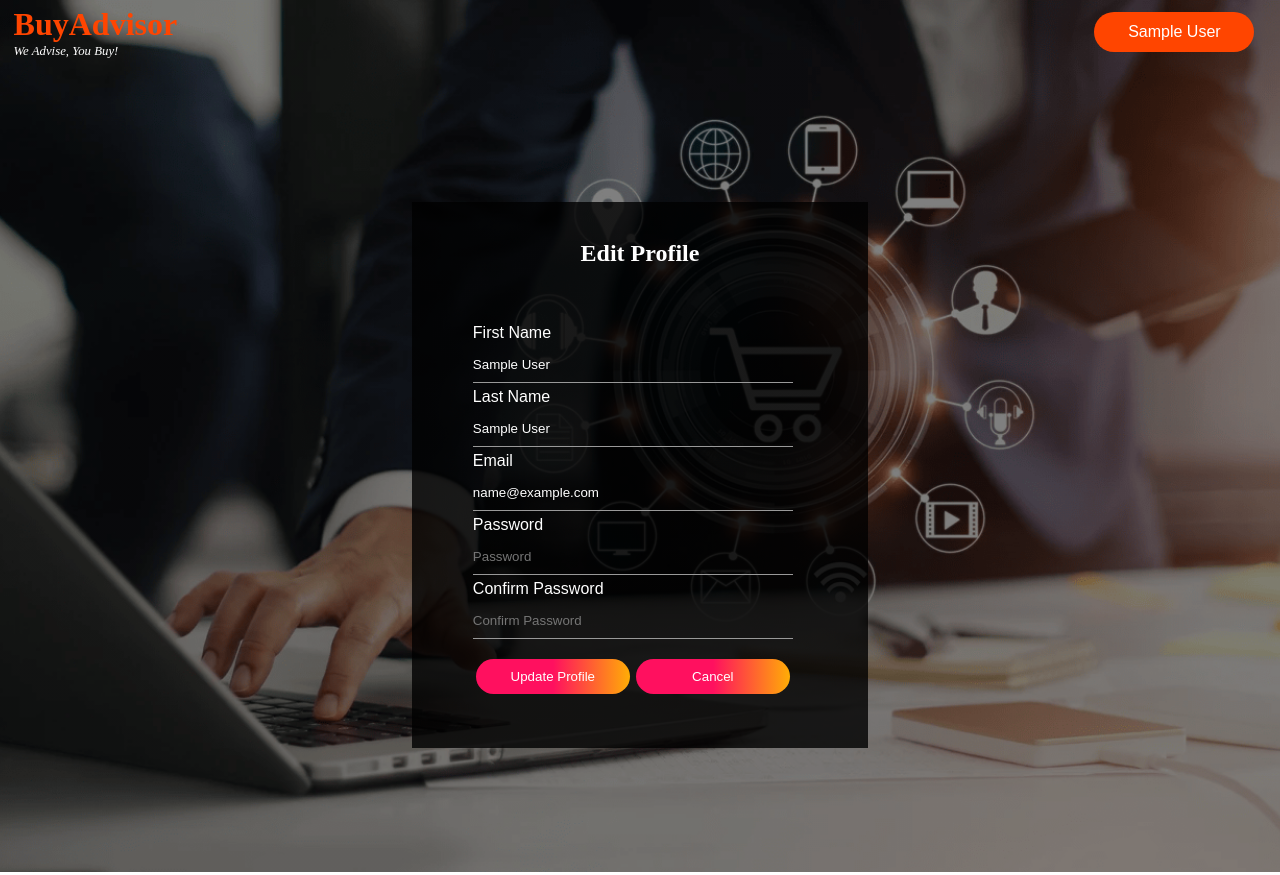
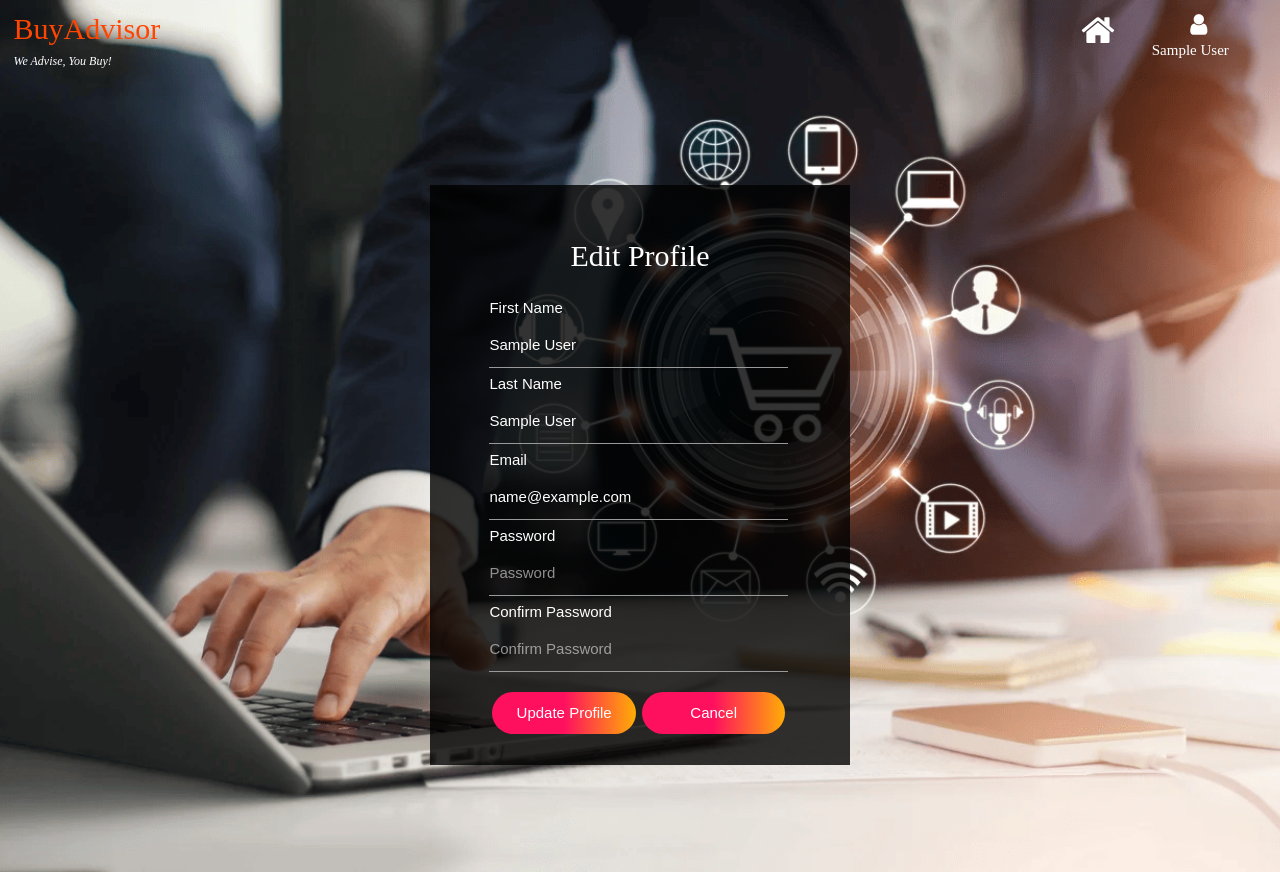
Before and after one commit to ionathomas/BuyAdvisor, a Flask app: page /editProfile in a window 1280 px wide. Run offline with Flask 3, Linux system fonts and the light colour scheme; the visitor is signed in with stand-in values (Sample User, id 1); tables that the repository leaves empty or names only in its code hold one stand-in row (values such as "Sample post").

Commit message:
Implemented and refactored code for BA-17,BA-39,BA-18,BA-40,BA-42,BA-20,BA-48

```diff
--- a/static/css/dashboard.css
+++ b/static/css/dashboard.css
@@ -34,33 +34,19 @@
     font-size: 21px;
 }
 
-.drop-btn {
-    margin: auto;
-    padding: 3%;
-    font-size: 16px;
-    border: none;
-    min-width: 160px;
-    height: 40px;
-    background: orangered;
-    border-radius: 100px;
-    cursor: pointer;
-    color:#fff;
-    transition: 0.4s,ease;
-}
-
 .dropdown {
     position: relative;
     display: inline-block;
     float:right;
     padding: 0.9%;
-    padding-right: 2%;
+    padding-right: 4%;
 }
 
 .dropdown-content {
     display: none;
     position: absolute;
     background-color: #f1f1f1;
-    min-width: 160px;
+    min-width: 140px;
     box-shadow: 0px 8px 16px 0px rgba(0,0,0,0.2);
     z-index: 1;
 }
@@ -83,3 +69,26 @@
     background-color: black;
     color: white;
 }
+
+.w3-xlarge fa fa-user{
+    float: right;
+    color: white;
+    margin: auto;
+}
+
+#user {
+    padding-left: 50%;
+}
+
+#home{
+    float: right;
+    text-align: center;
+    padding-right: 2%;
+    padding-top: 0.9%;
+
+}
+
+#nameOfUser {
+    color: white;
+    font-family: "Bookman Old Style";
+}
--- a/static/css/editProfile.css
+++ b/static/css/editProfile.css
@@ -23,8 +23,8 @@
 }
 
 .form-box {
-    width: 380px;
-    height: 470px;
+    width: 420px;
+    height: 580px;
     position: relative;
     background: linear-gradient(to top, rgba(0,0,0,0.8)20%,rgba(0,0,0,0.8)20%);
     padding: 3%;
@@ -34,13 +34,12 @@
 
 
 .input-group {
-    top: 100px;
     position: absolute;
     width: 320px;
     transition: 0.5s;
     color: white;
     padding-left: 5%;
-    padding-top: 5%;
+    padding-top: 2%;
 }
 
 .input-field {
@@ -91,7 +90,7 @@
     color: crimson;
 }
 
-
+/* MODAL BOX CSS */
 .modal {
     display: none; /* Hidden by default */
     position: absolute; /* Stay in place */
@@ -100,7 +99,7 @@
     padding-top: 10%; /* Location of the box */
     left: 0;
     top: 0;
-    width: 50%; /* Full width */
+    width: 100%; /* Full width */
     height: 100%; /* Full height */
     overflow: auto; /* Enable scroll if needed */
     background-color: rgb(0,0,0); /* Fallback color */
--- a/static/css/logo.css
+++ b/static/css/logo.css
@@ -1,3 +1,10 @@
+body {
+    background-image: url(../img/background.png);
+    background-position: center;
+    background-repeat: no-repeat;
+    background-size: cover;
+}
+
 .navbar{
     width: 100%;
     height: 75px;
@@ -32,15 +39,6 @@
     font-style: oblique;
 }
 
-body {
-    background-image: linear-gradient(to right, rgba(0,0,0,0.5)70%,rgba(0,0,0,0.5)70%),url(../img/background.png);
-    height: 100%;
-    background-position: center;
-    background-repeat: no-repeat;
-    background-size: cover;
-}
-
-
 .btn{
     position: relative;
     float: right;
--- a/templates/dashboard.html
+++ b/templates/dashboard.html
@@ -6,6 +6,9 @@
     {% endblock %}
     <link rel="stylesheet" href="../static/css/dashboard.css">
     <link rel="stylesheet" href="../static/css/logo.css">
+    <link rel="stylesheet" href="https://www.w3schools.com/w3css/4/w3.css">
+    <link rel="stylesheet" href="https://fonts.googleapis.com/icon?family=Material+Icons">
+    <link rel="stylesheet" href="https://cdnjs.cloudflare.com/ajax/libs/font-awesome/4.7.0/css/font-awesome.min.css">
     <style type="text/css">
         .content{
             float: left;
@@ -20,26 +23,26 @@
                 <p class="tagline">We Advise, You Buy!</p>
             </div>
             <div class="dropdown">
-                <button class="drop-btn" id="user">{{ session['name'] }}</button>
+                <i class='w3-xlarge fa fa-user' id="user" style="color:white"></i>
+                <p id="nameOfUser">{{ session['name'] }}</p>
                 <div class="dropdown-content">
                     <a href="/editProfile">Edit Profile</a>
-                    <!--<a href="/signOut">Log Out</a>-->
+                    <a href="/searchHistory">Search History</a>
+                    <a href="/signOut">Log Out</a>
                 </div>
             </div>
+            <a id="home" href="/dashboard" style=""><i class="fa fa-home" style="font-size:36px;color:white"></i></a>
         </div>
         <div id="Modal" class="modal">
             <!-- Modal content -->
             <div class="modal-content">
-                <span class="close">&times;</span>
-                <p id="msg">
-                </p>
+                <span class="close" id="closeModal2">&times;</span>
+                <i class="material-icons" style="font-size:36px;" id="error_icon">error_outline</i><p id="msg"></p>
             </div>
         </div>
-        <div>
-            {% block content %}
-            <h2 style="color: white; font-family: Arial">Hello {{ session.name }}!!</h2>
-            {% endblock %}
-        </div>
+        {% block content %}
+        <h2 style="color: white; font-family: Arial">Hello {{ session.name }}!!</h2>
+        {% endblock %}
     </div>
 </body>
 <script>
--- a/templates/editProfile.html
+++ b/templates/editProfile.html
@@ -20,7 +20,7 @@
                 <input type="password" class="input-field" placeholder="Confirm Password" name="confirm_password" id="confirm_password">
                 <div class="button-container">
                     <button type="submit" class="update-btn">Update Profile</button>
-                    <button type="button" class="cancel-btn" onclick="location.href('/dashboard')">Cancel</button>
+                    <button type="button" class="cancel-btn" onclick="location.href='/dashboard'">Cancel</button>
                 </div>
             </form>
             <p style="visibility: hidden; color: red; font-style: italic; text-align: center" id="messageValidation">
@@ -54,7 +54,8 @@
         var flag;
 
         if (message.includes("Error while updating the profile. Please try again later.")){
-            document.getElementById("messageValidation").style.visibility = "visible";
+            document.getElementById("msg").innerHTML = message;
+            modal.style.display = "block";
             flag = 0;
         }
         else if (message.includes("Profile successfully updated")){
@@ -80,6 +81,8 @@
         function redirectPage(){
             if (flag === 1)
                 location.href = "/dashboard"
+            else if (flag === 0)
+                location.href = "/editProfile"
         }
     </script>
 {% endblock %}
```
Also changed, not shown: static/css/searchHistory.css (added, +79 -0 lines), static/css/search_history.css (deleted, +0 -129 lines), templates/searchHistory.html (added, +63 -0 lines), templates/search_history.html (deleted, +0 -90 lines).
